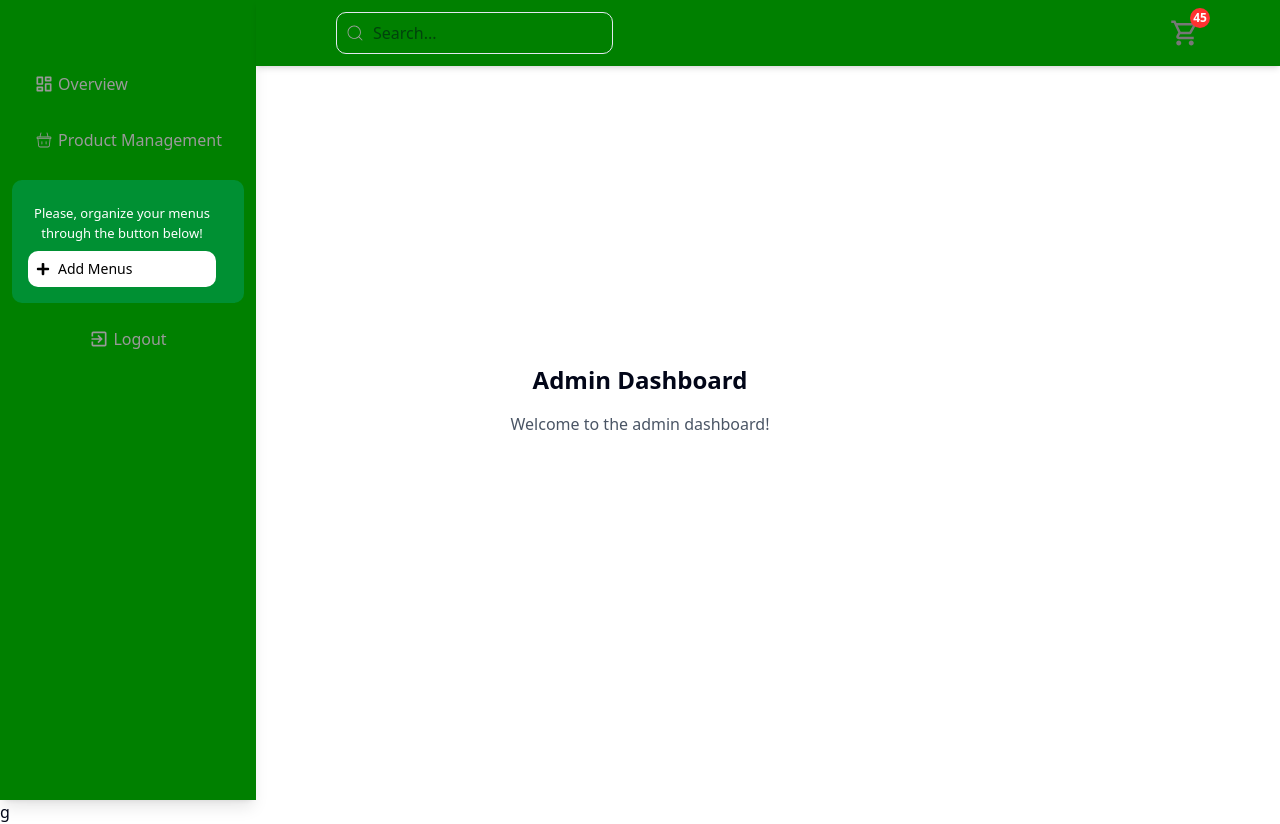
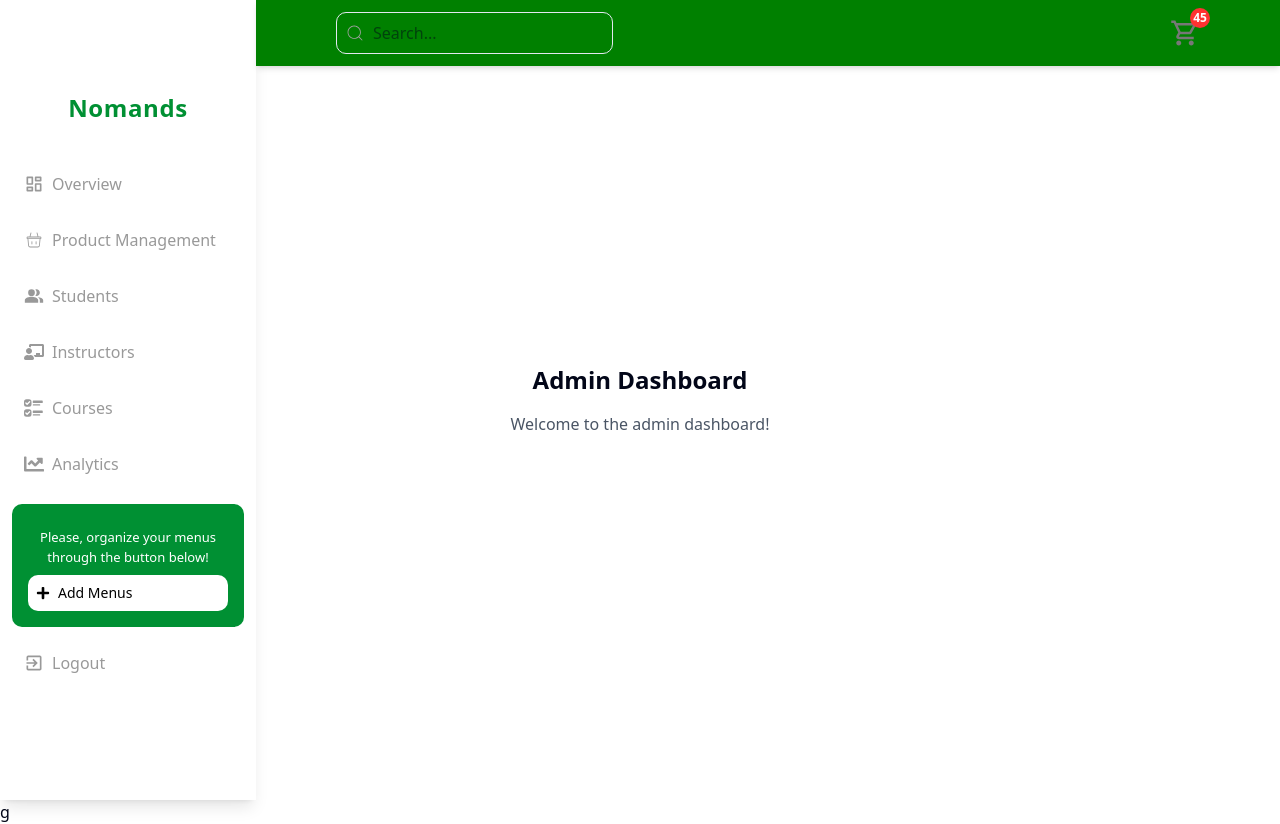
Before and after one commit to oluwaseyi9325/Nomands, a React (Vite) app: page / in a window 1280 px wide. Built offline with nearby package versions, Linux system fonts and the light colour scheme.

Commit message:
added new menu item to the admin sidebar

```diff
--- a/src/pages/admin/_components/Navbars/index.tsx
+++ b/src/pages/admin/_components/Navbars/index.tsx
@@ -1,51 +1,73 @@
-import { Link, useLocation } from 'react-router-dom'; // Use React Router
-import { MdExitToApp } from 'react-icons/md';
+
+
+
+
+import { Link, useLocation } from 'react-router-dom';
+import { MdExitToApp, MdPeopleAlt } from 'react-icons/md';
 import { CiShoppingBasket } from 'react-icons/ci';
 import { RiDashboardLine } from 'react-icons/ri';
-import { FaPlus } from 'react-icons/fa'; // Assuming ScrollArea is a custom component
-// import { LazyLoadImage } from 'react-lazy-load-image-component'; // For lazy loading images
+import { FaPlus, FaChalkboardTeacher, FaChartLine } from 'react-icons/fa';
+import { BsUiChecks } from 'react-icons/bs';
 import { ScrollArea } from '@/components/ui/scroll-area';
 
-const Sidenav = ({ isOpen=true, toggleSidebar }:any) => {
-  const { pathname } = useLocation(); // Use React Router's useLocation hook
+const Sidenav = ({ isOpen = true, toggleSidebar }: any) => {
+  const { pathname } = useLocation();
 
   return (
     <div
-      className={`fixed flex justify-between flex-col top-0 left-0 h-full w-64 bg-[green] text-white p-3 shadow-lg transition-transform transform ${isOpen ? 'translate-x-0' : '-translate-x-full'} md:translate-x-0 z-50`}
+      className={`fixed flex justify-between flex-col top-0 left-0 h-full w-64 bg-white p-3 shadow-lg transition-transform transform ${
+        isOpen ? 'translate-x-0' : '-translate-x-full'
+      } md:translate-x-0 z-50`}
     >
-      <div className="flex items-center lg:pt-1 pt-10 justify-center my-6">
-        <Link to="/">
-          {/* <LazyLoadImage
-            width={150}
-            src={require("../../../../../assets/logo.png")}
-            alt="Logo"
-            className=""
-            effect="blur" // This adds a blur effect while the image is loading
-          /> */}
-        </Link>
+      <div className="flex items-center pt-10 justify-center my-6">
+        <div className="p-4 text-2xl font-extrabold text-[#009033] tracking-wide">
+          Nomands
         </div>
+      </div>
+
       <ScrollArea className="h-full">
         <nav className="flex flex-col items-center justify-center">
-          <ul className="space-y-4">
+          <ul className="space-y-4 w-full">
             <SidebarItem
-              icon={<RiDashboardLine color={`${pathname === '/admin' ? 'white' : '#999999'}`} size={20} />}
+              icon={<RiDashboardLine color={getColor(pathname, '/admin')} size={20} />}
               path="/admin"
               text="Overview"
               currentPath={pathname}
             />
             <SidebarItem
-              icon={<CiShoppingBasket color={`${pathname === '/admin/manage_menus' ? 'white' : '#999999'}`} size={20} />}
+              icon={<CiShoppingBasket color={getColor(pathname, '/admin/manage_menus')} size={20} />}
               path="/admin/manage_menus"
               text="Product Management"
               currentPath={pathname}
             />
-
+            <SidebarItem
+              icon={<MdPeopleAlt color={getColor(pathname, '/admin/students')} size={20} />}
+              path="/admin/students"
+              text="Students"
+              currentPath={pathname}
+            />
+            <SidebarItem
+              icon={<FaChalkboardTeacher color={getColor(pathname, '/admin/instructors')} size={20} />}
+              path="/admin/instructors"
+              text="Instructors"
+              currentPath={pathname}
+            />
+            <SidebarItem
+              icon={<BsUiChecks color={getColor(pathname, '/admin/courses')} size={20} />}
+              path="/admin/courses"
+              text="Courses"
+              currentPath={pathname}
+            />
+            <SidebarItem
+              icon={<FaChartLine color={getColor(pathname, '/admin/analytics')} size={20} />}
+              path="/admin/analytics"
+              text="Analytics"
+              currentPath={pathname}
+            />
           </ul>
         </nav>
 
         <div className="bg-[#009033] mt-5 p-4 rounded-lg">
-          <div className="flex items-center gap-3">
-            <div>
           <p className="text-white text-[13px] text-center my-2">
             Please, organize your menus through the button below!
           </p>
@@ -55,11 +77,7 @@ const Sidenav = ({ isOpen=true, toggleSidebar }:any) => {
             </button>
           </Link>
         </div>
-            <div className="flex justify-center">
-              {/* <LazyLoadImage width={130} src={require("../../../../../assets/addmenu.png")} alt="" effect="blur" /> */}
-            </div>
-          </div>
-        </div>
+
         <div className="flex mt-4 justify-center">
           <SidebarItem
             icon={<MdExitToApp color="#999999" size={20} />}
@@ -70,27 +88,34 @@ const Sidenav = ({ isOpen=true, toggleSidebar }:any) => {
         </div>
       </ScrollArea>
 
-      <div>
       <button onClick={toggleSidebar} className="absolute top-8 right-4 md:hidden text-black">
         <svg xmlns="http://www.w3.org/2000/svg" className="h-6 w-6" fill="none" viewBox="0 0 24 24" stroke="currentColor">
           <path strokeLinecap="round" strokeLinejoin="round" strokeWidth="2" d="M6 18L18 6M6 6l12 12" />
         </svg>
       </button>
     </div>
-    </div>
   );
 };
 
-const SidebarItem = ({ icon, text, path, currentPath }:any) => {
-  const isActive = currentPath === path || currentPath.includes(path);
+const SidebarItem = ({ icon, text, path, currentPath }: any) => {
+  const isActive = currentPath === path || currentPath.startsWith(path);
   return (
-    <li className={`flex items-center gap-1 py-2 px-3 rounded-lg ${isActive ? 'bg-[#009033] text-white' : 'hover:text-gray-500'}`}>
+    <li
+      className={`flex items-center gap-2 py-2 px-3 rounded-lg w-full transition-colors duration-200 ${
+        isActive ? 'bg-[#009033] text-white' : 'hover:bg-gray-100'
+      }`}
+    >
       {icon}
-      <Link className={` ${isActive ? 'text-white' : 'text-[#999999]'} hover:text-gray-500`} to={path}>
+      <Link className={`flex-1 ${isActive ? 'text-white' : 'text-[#999999]'}`} to={path}>
         {text}
       </Link>
     </li>
   );
 };
 
+// Helper to conditionally apply icon color
+function getColor(currentPath: string, itemPath: string) {
+  return currentPath.startsWith(itemPath) ? 'white' : '#999999';
+}
+
 export default Sidenav;
```
Lines whose indentation alone changed are shown as unchanged.
